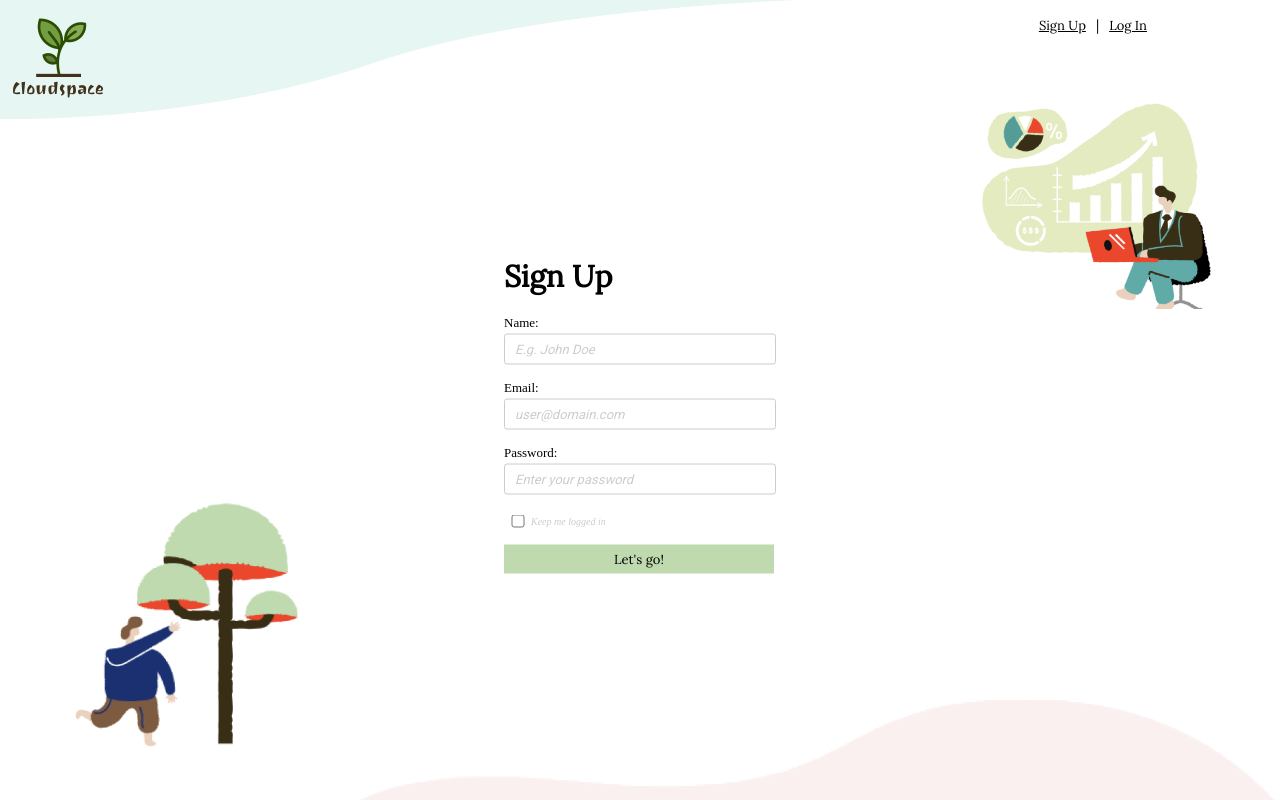
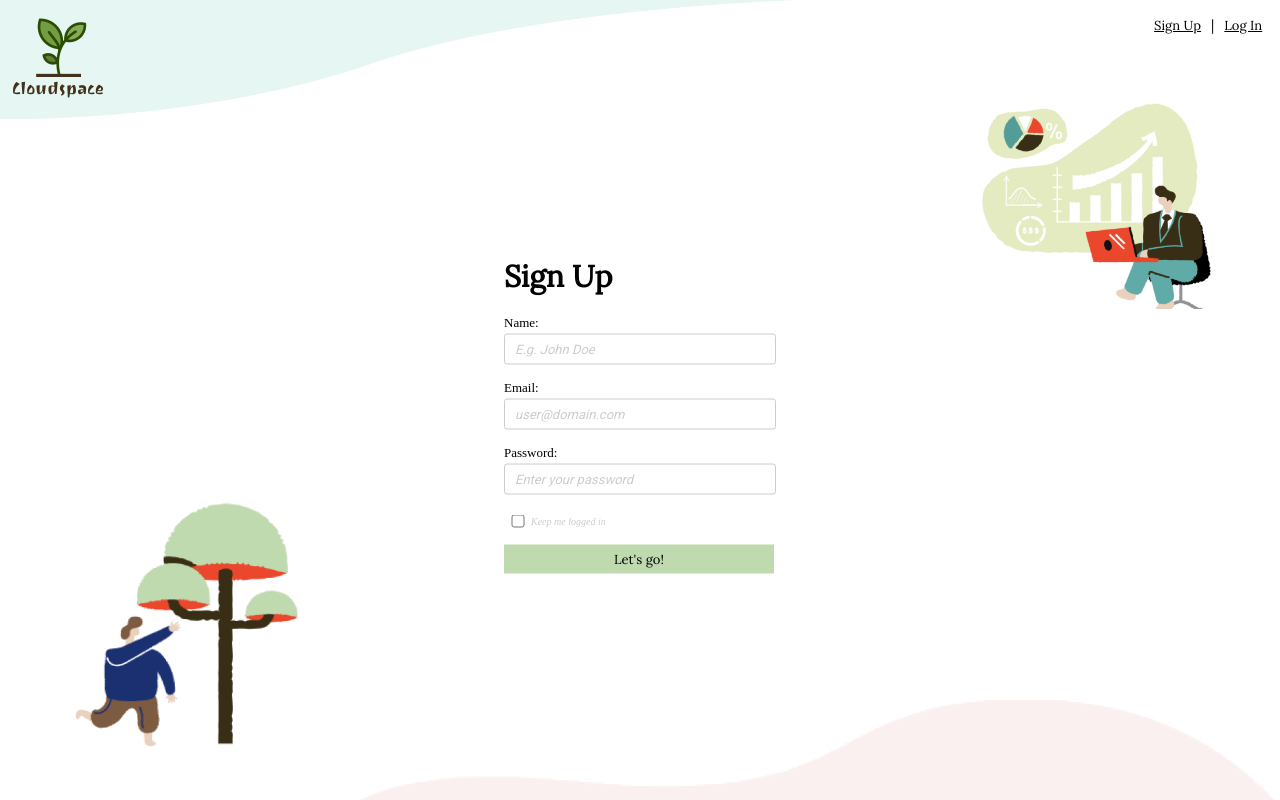
Before and after one commit to Huai-Xing/cloudspace, a Vue app: page /signin/calendar in a window 1280 px wide. Built offline with nearby package versions, Linux system fonts and the light colour scheme; no server answers.

Commit message:
Updated top navi position

```diff
--- a/src/components/SignInPage.vue
+++ b/src/components/SignInPage.vue
@@ -164,7 +164,7 @@ img {
 }
 ul {
   position: absolute;
-  right: 10%;
+  right: 1%;
   top: 2%;
   list-style-type: None;
   margin: 0;
```
